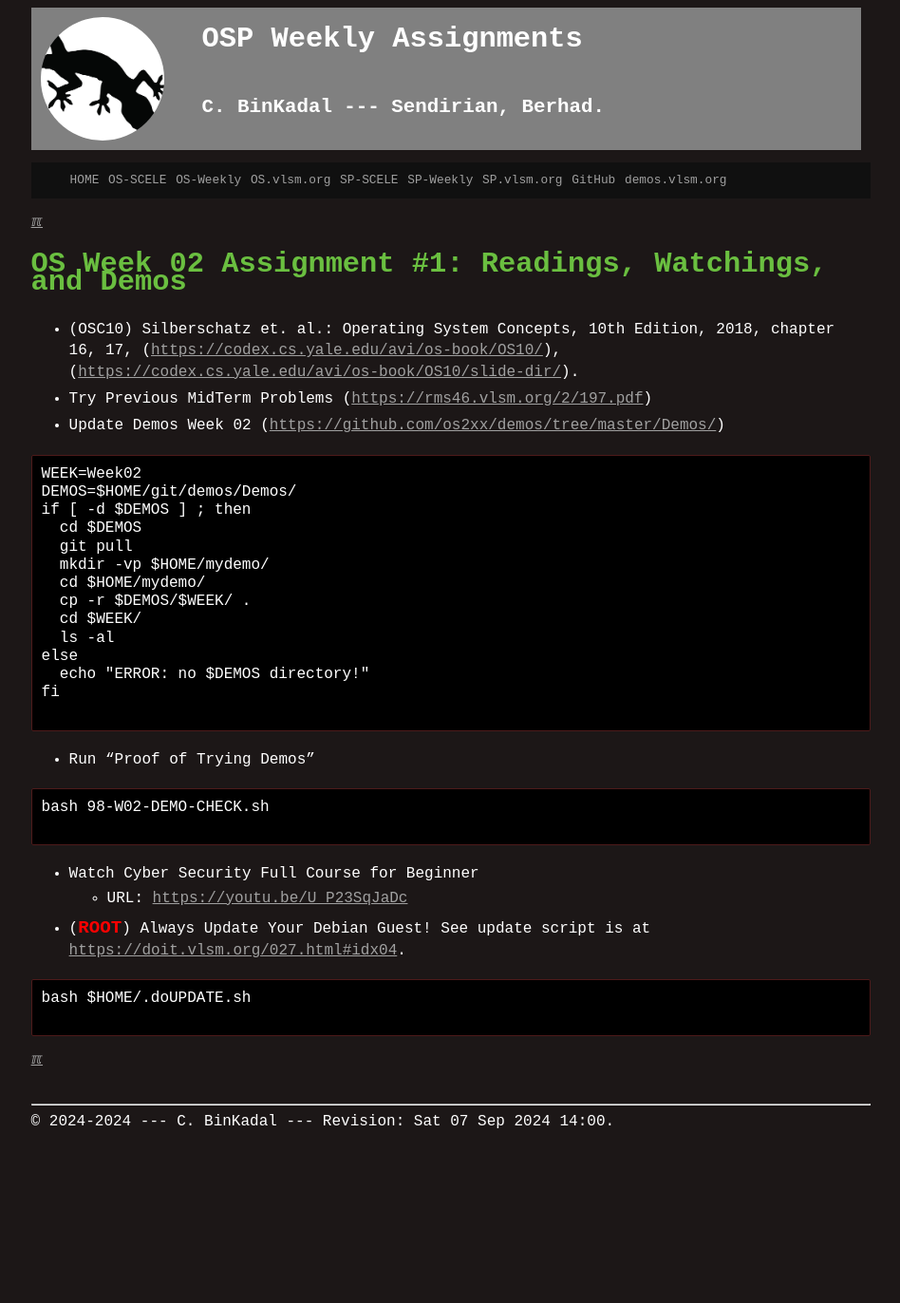
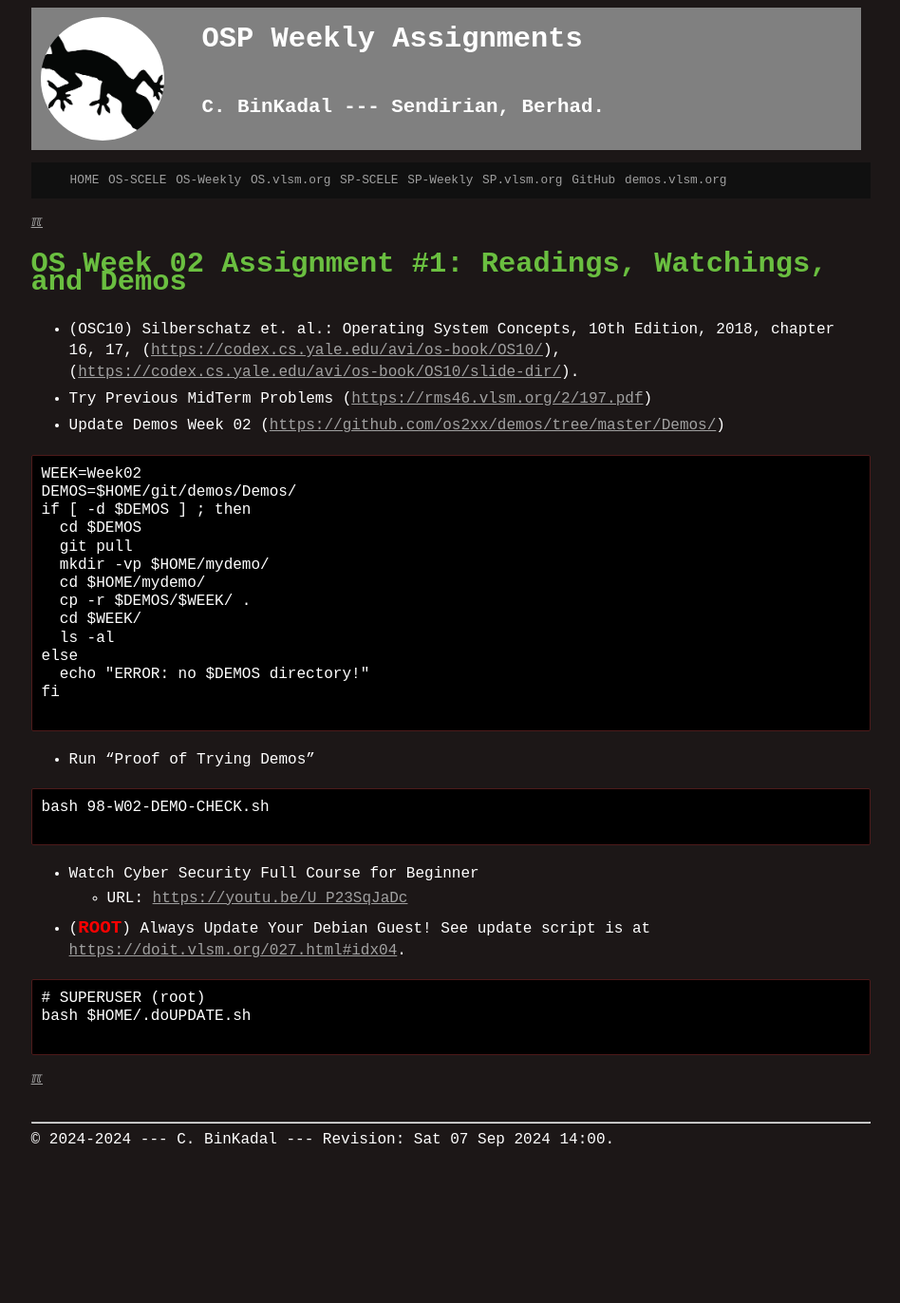
Before and after one commit to os2xx/demOS, a Jekyll site: the page built from W02-01.md, in a window 1280 px wide. Shown: the whole page at 95% size, without its empty margins (165-1113 px from the left). Built offline with Jekyll 4.4.1, drawn with Linux system fonts in a browser that asks for light colours.

Commit message:
modified:   W02-01.md

````diff
--- a/W02-01.md
+++ b/W02-01.md
@@ -44,6 +44,7 @@ bash 98-W02-DEMO-CHECK.sh
   <https://doit.vlsm.org/027.html#idx04>.
 
 ```
+# SUPERUSER (root)
 bash $HOME/.doUPDATE.sh
 
 ```
````
